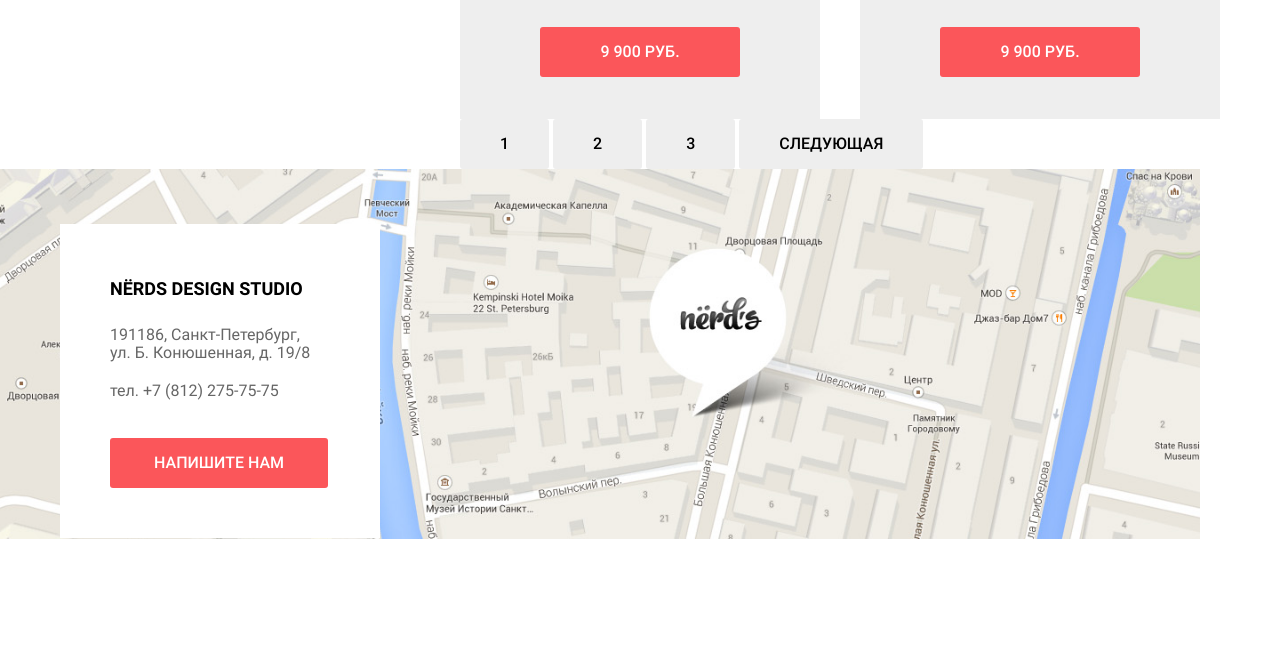
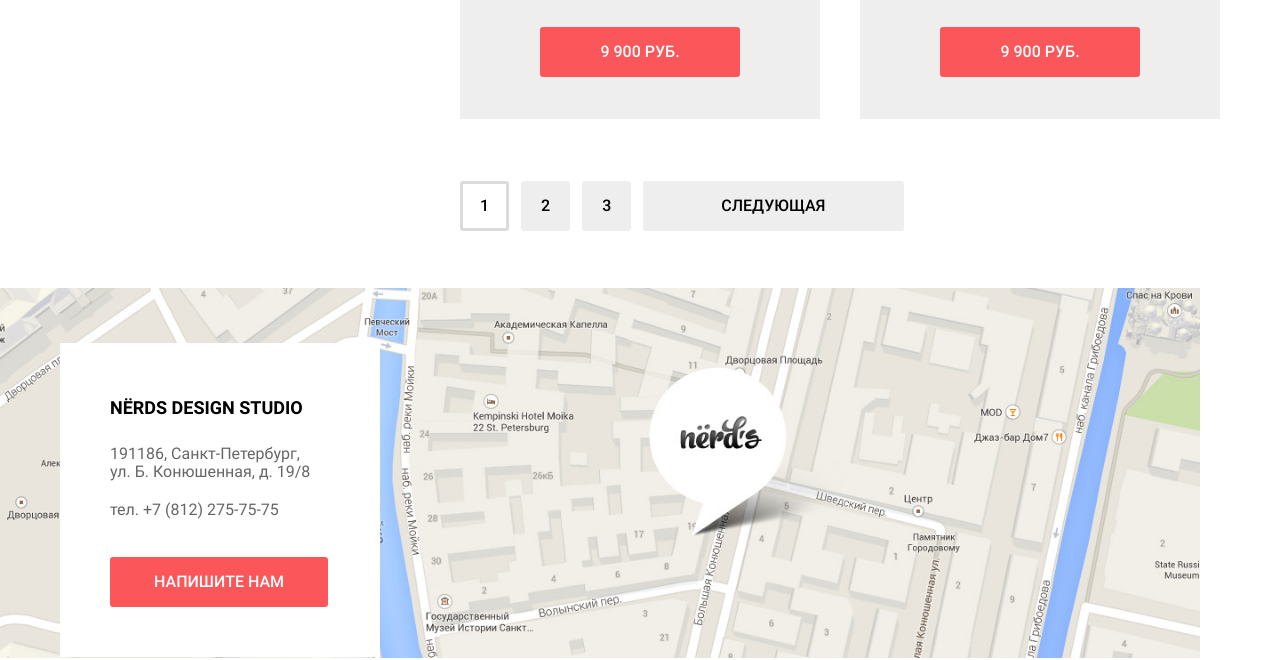
Before and after one commit to madekot/nerds, a website: page source/catalog.html in a window 1280 px wide. Shown: the part 2283-2943 px from the top of the page. Drawn offline with nearby package versions, Linux system fonts and the light colour scheme; files that its build step writes are made by us from their sources.

Commit message:
Сверстал меню пагинации

```diff
--- a/source/catalog.html
+++ b/source/catalog.html
@@ -265,9 +265,9 @@
               <a
                 href="#"
                 class="templates__button templates__button--current button button--gray button--tiny">1</a>
-              <a href="#" class="templates__button button button--gray button--tiny">2</a>
-              <a href="#" class="templates__button button button--gray button--tiny">3</a>
-              <a href="#" class="templates__button button button--gray">Следующая</a>
+              <a href="#" class="templates__button button button--gray">2</a>
+              <a href="#" class="templates__button button button--gray">3</a>
+              <a href="#" class="templates__button templates__button--big button button--gray">Следующая</a>
             </div>
           </section>
         </div>
--- a/source/sass/blocks/page-main.scss
+++ b/source/sass/blocks/page-main.scss
@@ -43,6 +43,7 @@
 
 .page-main__container-flex {
   display: flex;
+  margin-bottom: 57px;
 }
 
 .page-main__filter {
--- a/source/sass/blocks/templates.scss
+++ b/source/sass/blocks/templates.scss
@@ -2,6 +2,8 @@
   @include reset-list;
   display: flex;
   flex-wrap: wrap;
+  align-items: flex-start;
+  margin-bottom: 62px;
 }
 
 .templates__item {
@@ -88,3 +90,25 @@
 .templates__price {
   padding: 16px 60px;
 }
+
+.templates__button {
+  padding: 16px 20px;
+  margin-right: 12px;
+
+  &:last-child {
+    margin-right: 0;
+  }
+
+  &--big {
+    padding: 16px 78px;
+  }
+
+  &--current {
+    background-color: $color-white;
+    box-shadow: inset 0 0 0 3px $color-gray7;
+  }
+}
+
+.templates__pagination {
+  display: flex;
+}
--- a/source/sass/variables.scss
+++ b/source/sass/variables.scss
@@ -15,6 +15,7 @@ $color-gray3:             #ababab;
 $color-gray4:             #a6a6a6;
 $color-gray5:             #e9e9e9;
 $color-gray6:             #e5e5e5;
+$color-gray7:             #dbdbdb;
 $color-gray-light:        #e1e1e1;
 $color-gray-dark:         #666666;
 $color-gray-darken:       #444444;
```
